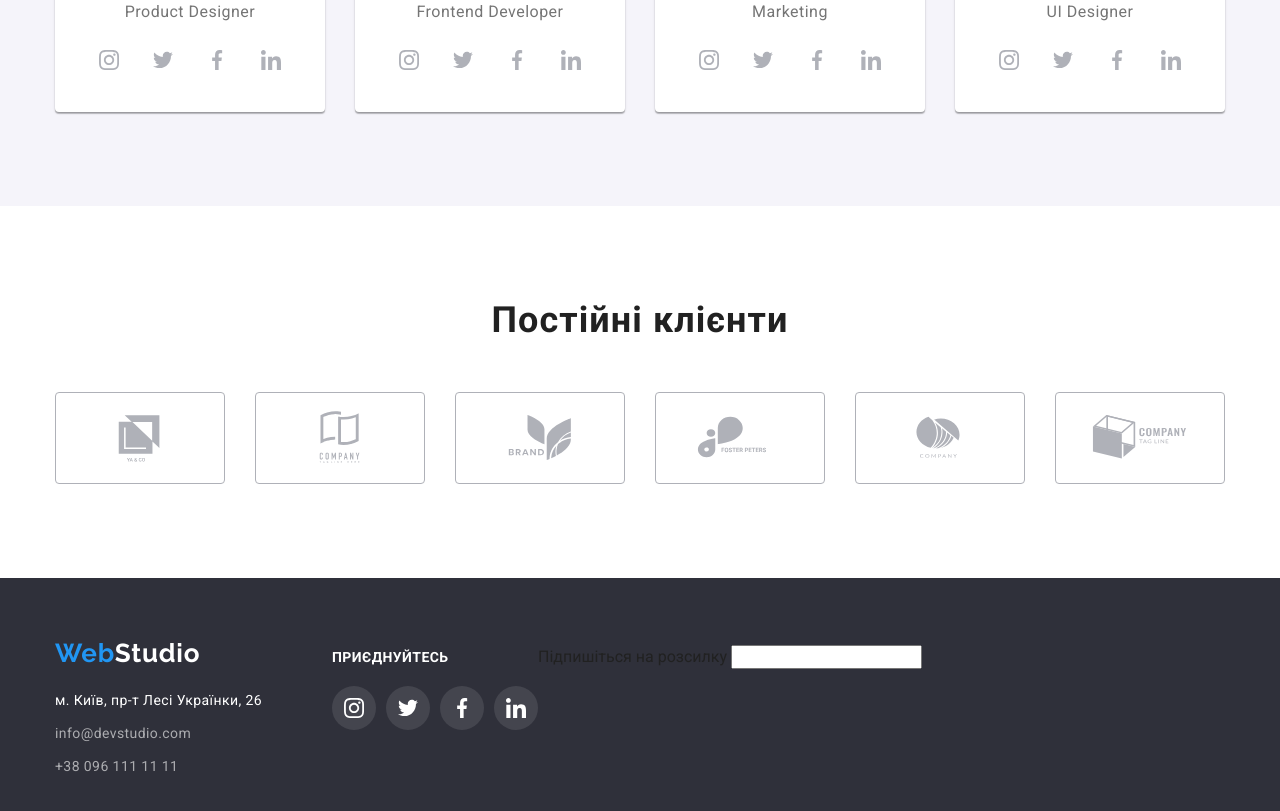
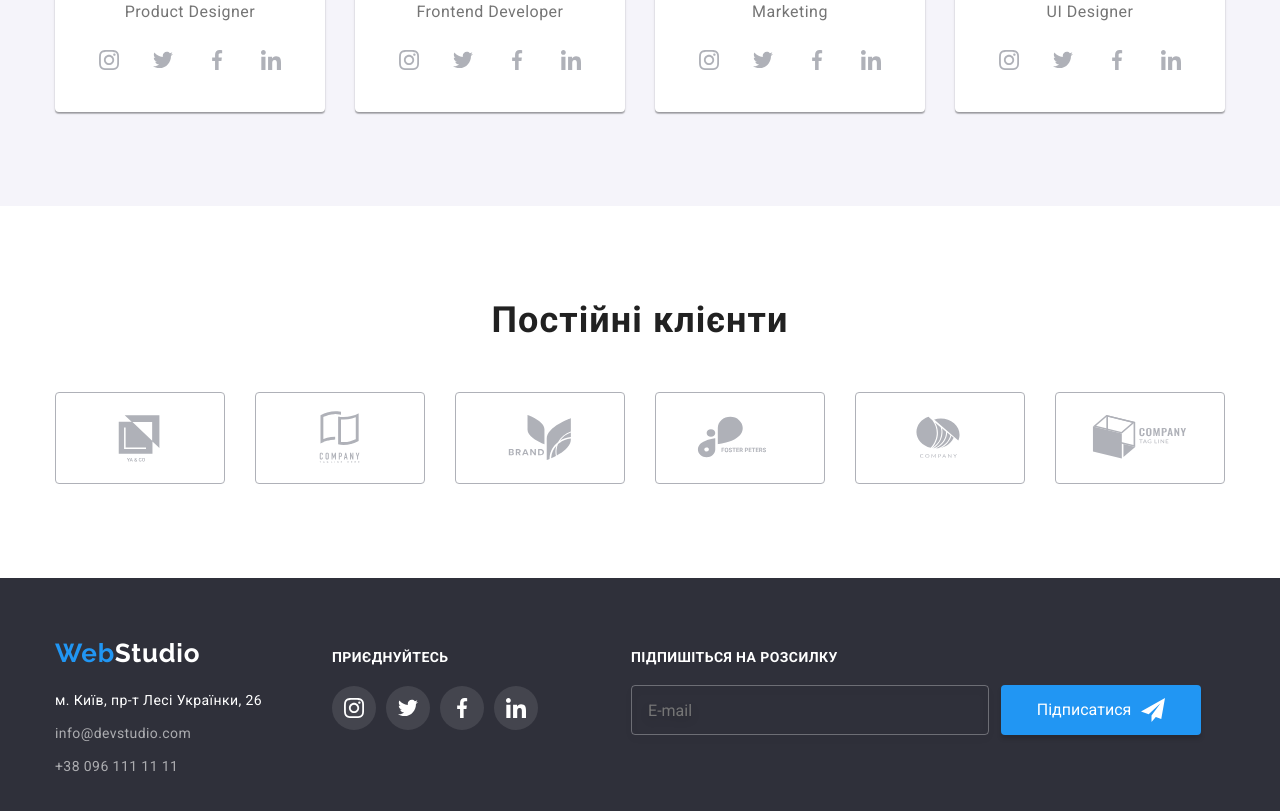
Before and after one commit to FetisovDmytro/goit-markup-hw-06, a plain HTML site: page index.html in a window 1280 px wide. Shown: the part 2099-2910 px from the top of the page. Drawn offline with nearby package versions, Linux system fonts and the light colour scheme.

Commit message:
Работа над домашкою

```diff
--- a/css/main.css
+++ b/css/main.css
@@ -854,6 +854,7 @@ color: var(--Blue-color);
     border: 1px solid var(--icon-btn-border);
     border-radius: 50%;
     cursor: pointer;
+    transition: fill var(--transition-dur-n-fuc);
   }
 
   .modal-icon-close:hover {
@@ -871,6 +872,7 @@ color: var(--Blue-color);
   .modal-form {
     display: flex;
     flex-direction: column;
+    margin: 0;
   }
 
   .form-title {
@@ -905,6 +907,7 @@ color: var(--Blue-color);
     border: 1px solid var(--input-border-color);
     border-radius: 4px;
     outline: none;
+    transition: border-color var(--transition-dur-n-fuc);
   }
 
   .form-input:focus {
@@ -989,6 +992,7 @@ color: var(--Blue-color);
 
   .chekbox-link {
     color: var(--Blue-color);
+    text-decoration: underline;
   }
 
 
@@ -1006,5 +1010,76 @@ color: var(--Blue-color);
     box-shadow: 0px 4px 4px rgba(0, 0, 0, 0.15);
     border-radius: 4px;
     border: none;
+    cursor: pointer;
+    transition: background-color var(--transition-dur-n-fuc) ;
 
   }
+
+  .modal-form-submit:focus , .modal-form-submit:hover {
+    background-color: var(--bgc-btn-act);
+  }
+
+
+  /* Форма в футері */
+
+  .footer-form {
+    display: flex;
+    align-items: flex-end;
+    margin-left: 93px;
+  }
+
+  .footer-text {
+    display: block;
+    margin-bottom: 20px;
+    font-weight: 700;
+    font-size: 14px;
+    line-height: 1.16;
+    letter-spacing: 0.03em;
+    text-transform: uppercase;
+    color: var(--white-bgc);
+  }
+
+  .footer-input {
+    min-width: 358px;
+    height: 50px;
+    padding: 15px 16px;
+    border: 1px solid rgba(255, 255, 255, 0.3);
+    filter: drop-shadow(0px 4px 4px rgba(0, 0, 0, 0.15));
+    border-radius: 4px;
+    background-color: transparent;
+    color:var(--white-bgc) ;
+    }
+
+  .footer-input:focus {
+    outline: none;
+    border-color: var(--Blue-color);
+  }
+
+  /* Кнопка в футері */
+
+  .btn-sub-footer {
+    position: relative;
+    width: 200px;
+    height: 50px;
+    margin-left: 12px;
+    padding: 10px 62px 10px 28px;
+    background-color: var(--Blue-color);
+    border: none;
+    box-shadow: 0px 4px 4px rgba(0, 0, 0, 0.15);
+    border-radius: 4px;
+    color: var(--white-bgc);
+    cursor: pointer;
+    transition: borfer-color var(--transition-dur-n-fuc);
+  }
+
+  .btn-sub-footer::after {
+    top:50%;
+    transform: translateY(-50%);
+    margin-left: 10px;
+    position: absolute;
+    content:'';
+    width: 24px;
+    height: 24px;
+    background-image: url(../images/icon-send.svg);
+    fill: var(--white-bgc);
+  }
--- a/index.html
+++ b/index.html
@@ -383,9 +383,16 @@
         </ul>
     </div>
 
-    <form name="form-footer">
-        <label for="footer-label">Підпишіться на розсилку</label>
-        <input id="footer-label" type="email">
+    <form class="footer-form" name="form-footer">
+        <label class="footer-label" for="footer-label">
+            <span class="footer-text">Підпишіться на розсилку</span>
+            <input class="footer-input" type="email" name="user-email" placeholder="E-mail">
+        </label>
+
+        <button type="submit" class="btn-sub-footer">
+            Підписатися
+        </button>
+
     </form>
 
 </div>
```
Also changed, not shown: portfilio.html (+12 -0 lines), images/icon-send.svg (added).
